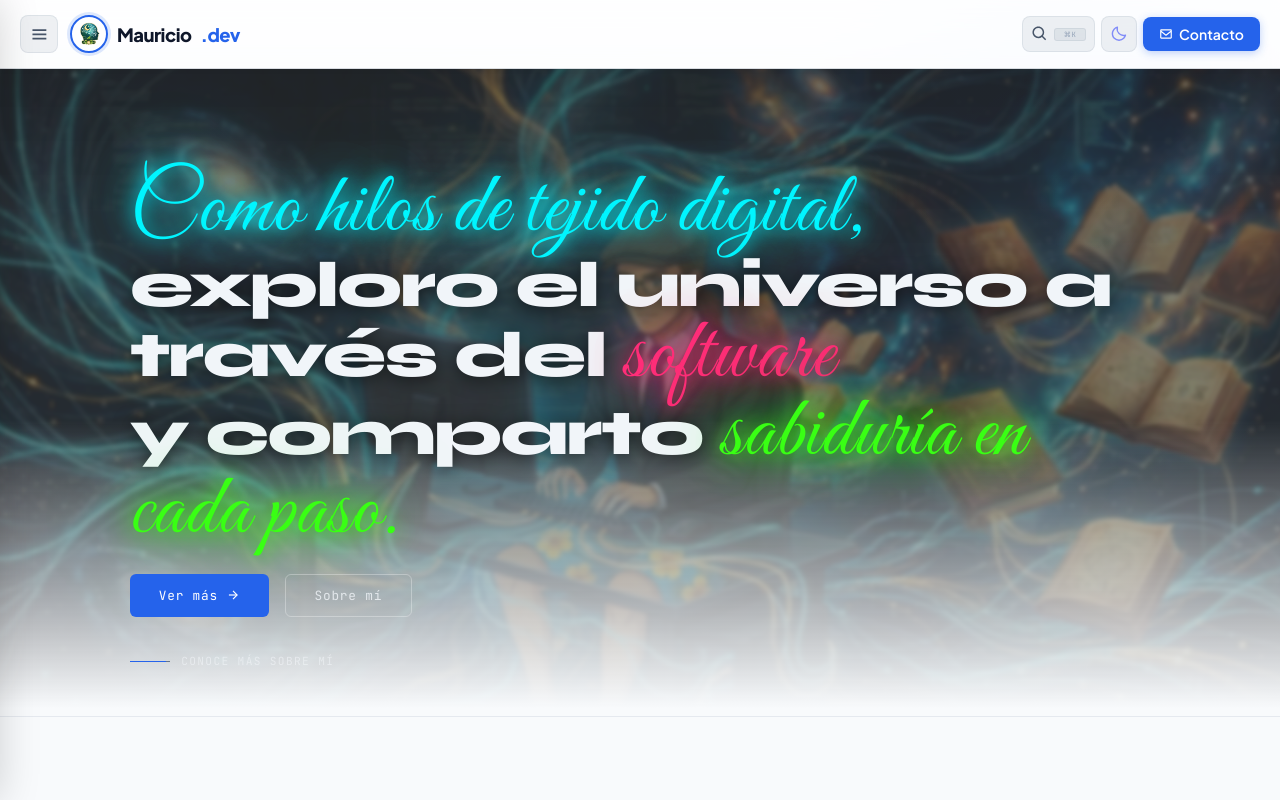
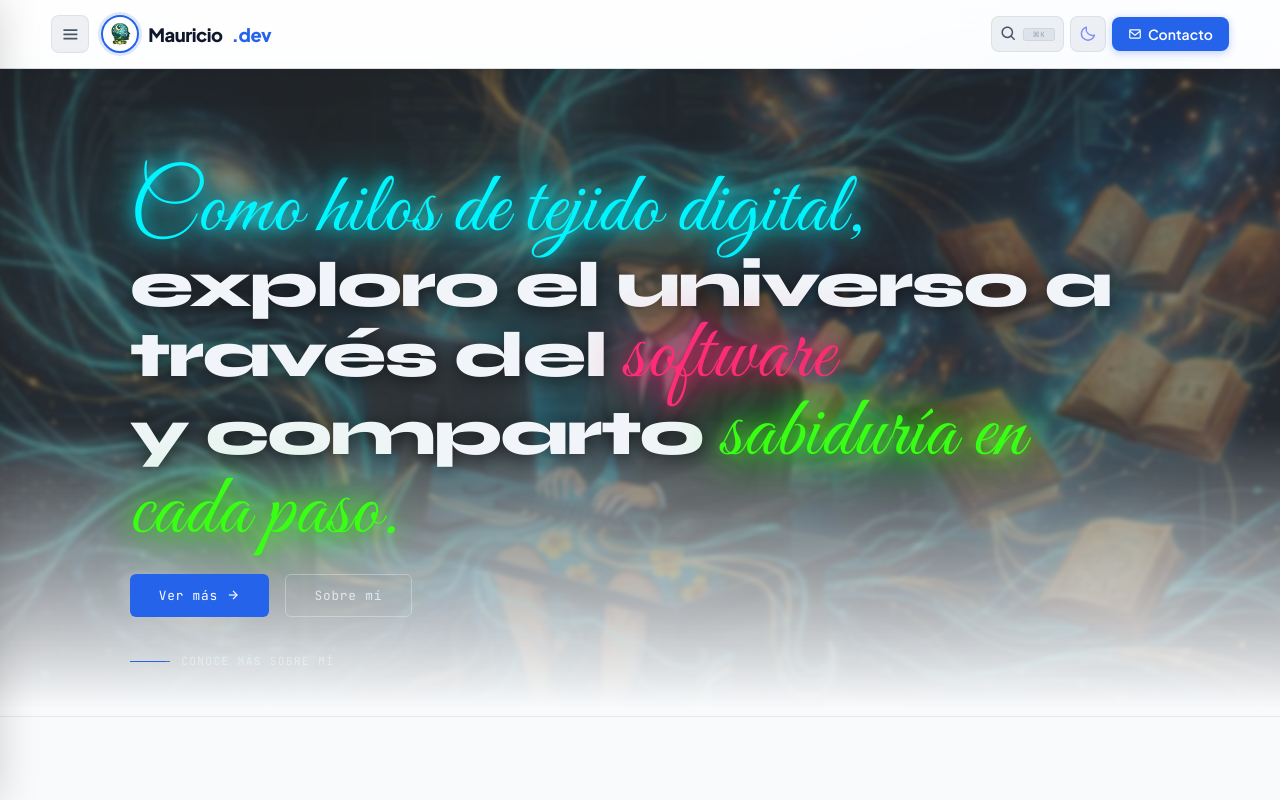
Before and after one commit to Mau-Noj/portafolio, a React (Vite) app in the folder mi-portafolio/: page / in a window 1280 px wide. Shown: the top 800 px of the page. Built offline with nearby package versions, Linux system fonts and the light colour scheme.

Commit message:
Update navbar styling

```diff
--- a/mi-portafolio/src/components/Navbar.css
+++ b/mi-portafolio/src/components/Navbar.css
@@ -70,9 +70,8 @@
   display: flex;
   align-items: center;
   height: var(--navbar-height);
-  max-width: 1280px;
-  margin: 0 auto;
-  padding: 0 20px;
+  width: 100%;
+  padding: 0 clamp(20px, 4vw, 80px);
   gap: 12px;
 }
 
```
Also changed, not shown: mi-portafolio/firebase.json, 1 other file (tests, documents, lock files or other folders).
